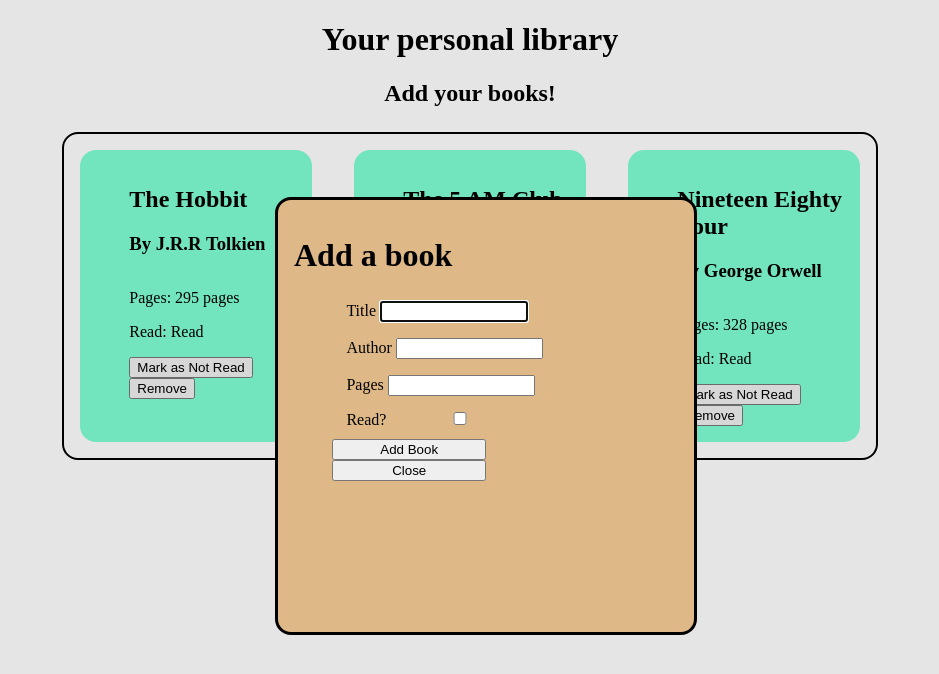
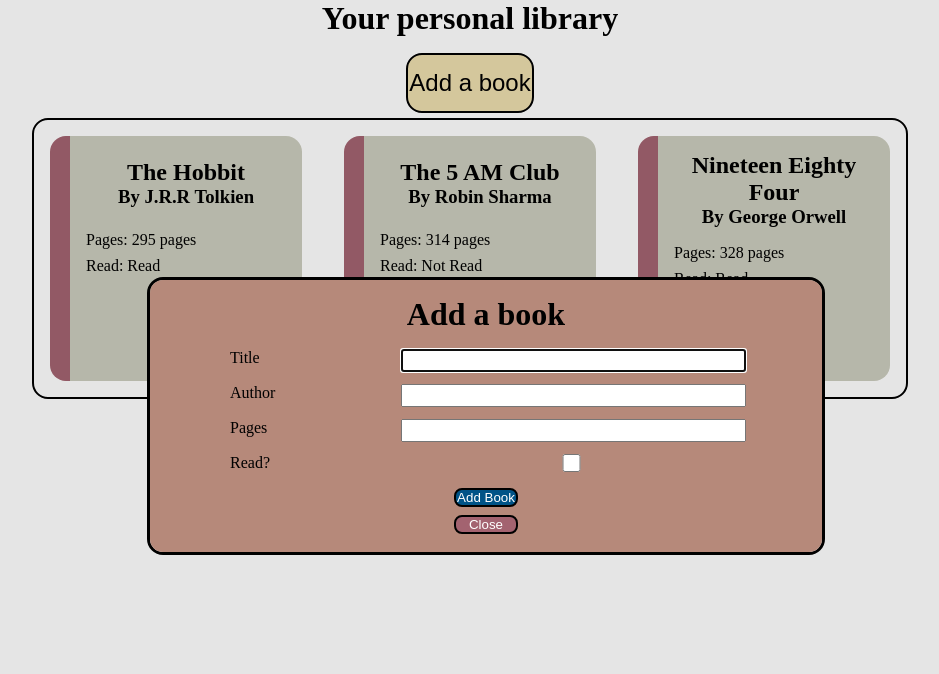
Before and after one commit to abdusali1234/odin-library, a plain HTML site: page index.html in a window 1280 px wide. Both pictures are taken after a click on the button "Add a book". Shown: the whole page, without its empty margins (170-1109 px from the left). Drawn offline with Linux system fonts and the light colour scheme.

Commit message:
stylised page

```diff
--- a/index.html
+++ b/index.html
@@ -9,34 +9,25 @@
 <body>
     <header>
         <h1>Your personal library</h1>
-        <h2>Add your books!</h2>
+        <button id="new-book">Add a book</button>
     </header>
     <main>
         <div class="card-container"></div>
-        <div class="btn">
-            <button id="new-book">Add a book</button>
-        </div>
         <dialog>
             <h1>Add a book</h1>
             <form>
-                <fieldset>
                 <label for="title">Title</label>
                 <input type="text" name="title" id="title" required>
-                </fieldset>
 
-                <fieldset>
                 <label for="author">Author</label>
                 <input type="text" name="author" id="author" minlength="2" required>
-                </fieldset>
-                <fieldset>
+
                 <label for="pages">Pages</label>
                 <input type="number" name="pages" id="pages" min=1 required>
-                </fieldset>
-                <fieldset>
+
                 <label for="read">Read?</label>
                 <input type="checkbox" name="read" id="read">
-                </fieldset>
-                <div class="btn-container">
+                <div class="dialog-btn-container">
                     <input type="submit" id="add" value="Add Book">
                     <input type="submit" id="close" value="Close">
                 </div>
--- a/script.js
+++ b/script.js
@@ -27,10 +27,8 @@ function displayBooks(){
     myLibrary.forEach((book, index) => {
         let cardEl = document.createElement("div");
         cardEl.setAttribute("class", "card");
-        cardEl.setAttribute("id", index);
+        cardEl.setAttribute("id", `card-${index}`);
         cardEl.innerHTML = `
-        <div class="side-banner"></div>
-        <div class="card-body">
         <div class="card-header">
             <h2>${book.title}</h2>
             <h3>By ${book.author}</h3>
@@ -38,6 +36,9 @@ function displayBooks(){
         <div class="card-main">
             <p class="pages">Pages: ${book.pages} ${book.pages > 1 ? "pages" : "page"}</p>
             <p class="read-status">Read: ${book.read ? "Read" : "Not Read"}</p>
+        </div>
+        <div class="card-footer">
+            <div class="card-btn-container">
                 <button class="change-status" onclick="toggleRead(${index})">Mark as ${book.read ? " Not Read" : "Read"}</button>
                 <button class="remove-btn" onclick="removeBook(${index})">Remove</button>
             </div>
--- a/style.css
+++ b/style.css
@@ -1,6 +1,16 @@
-body {
+:root {
+    --spine-colour: rgb(163,99,112);
+    --card-spine: 2.5vh solid var(--spine-colour);
+    --card-bg-colour: rgb(203,204,189);
+    --dialog-bg-colour: rgb(182,137,122);
+}
+
+
+* {
     margin: 0;
     padding: 0;
+}
+body {
     height: 100vh;
     width: 100vw;
     display: flex;
@@ -9,7 +19,23 @@ body {
 }
 
 header {
-    text-align: center;
+    display: flex;
+    flex-direction: column;
+    justify-content: center;
+    align-items: center;
+    gap: 2vh;
+}
+
+
+
+#new-book{
+    height: 7.5vh;
+    width: 10vw;
+    font-size: min(3vh, 3vw);
+    background-color: rgb(236,221,174);
+    border-radius: 2vh;
+    border: 2px solid black;
+
 }
 
 main {
@@ -30,25 +56,51 @@ main {
 }
 
 .card{
-    display: grid;
-    grid-template-columns: 1fr 5fr;
-    background-color: aquamarine;
+    display: flex;
+    flex-flow: column nowrap;
+    justify-content: space-evenly;
+    background-color: var(--card-bg-colour);
     width: 200px;
     padding: 20px;
     border-radius: 2vh;
     padding: 2vh;
     margin: 2vh;
+    gap: 2vh;
+    border-left: var(--card-spine);
 }
 
-.card-body {
+.card-header {
+    text-align: center;
+}
+
+.card-main {
+    display: flex;
+    flex-flow: column nowrap;
+    gap: 1vh;
+}
+
+.card-footer {
+    display: flex;
+    justify-content: center;
+    align-items: flex-start;
+}
+
+.card-btn-container {
     display: flex;
     flex-direction: column;
+    gap: 1vh;
 }
 
+
+
+
+
+
+
 dialog{
-    background-color: burlywood;
-    width: 30vw;
-    height: 50vh;
+    background-color: var(--dialog-bg-colour);
+    width: 50vw;
+    height: 30vh;
     padding: 20px;
     border-radius: 2vh;
     padding: 2vh;
@@ -58,6 +110,12 @@ dialog{
     left: 50%;
     top: 50%;
     transform: translate(-50%, -50%);
+
+}
+
+dialog > h1 {
+    text-align: center;
+    margin-bottom: 2vh;
 }
 
 fieldset {
@@ -67,10 +125,53 @@ fieldset {
 form {
     width: 80%;
     margin: 0 auto;
+    margin-bottom: 2vh;
+    display: grid;
+    grid-template-columns: 1fr 2fr;
+    row-gap: 2vh;
 }
 
 input {
-    height: 10%;
-    width: 50%;
+    height: 100%;
+    width: 100%;
     margin: 0 auto;
 }
+
+.dialog-btn-container {
+    grid-column: 1/3;
+    display: grid;
+    gap: 1vh;
+}
+
+#add,
+#close,
+.change-status,
+.remove-btn {
+    color: white;
+    border-radius: 1vh;
+    border-style: solid;
+    height: minmax(3vh, 4vh);
+    width: 5vw;
+}
+
+/* #add,
+#close {
+    height: 3vh;
+    width: 5vw;
+}
+
+.change-status,
+.remove-btn {
+    height: 4vh;
+    width: 5vw;
+} */
+
+#add,
+.change-status {
+    background-color: rgb(0,83,135);
+}
+
+#close,
+.remove-btn {
+    background-color: var(--spine-colour);
+}
```
Lines whose indentation alone changed are shown as unchanged.
